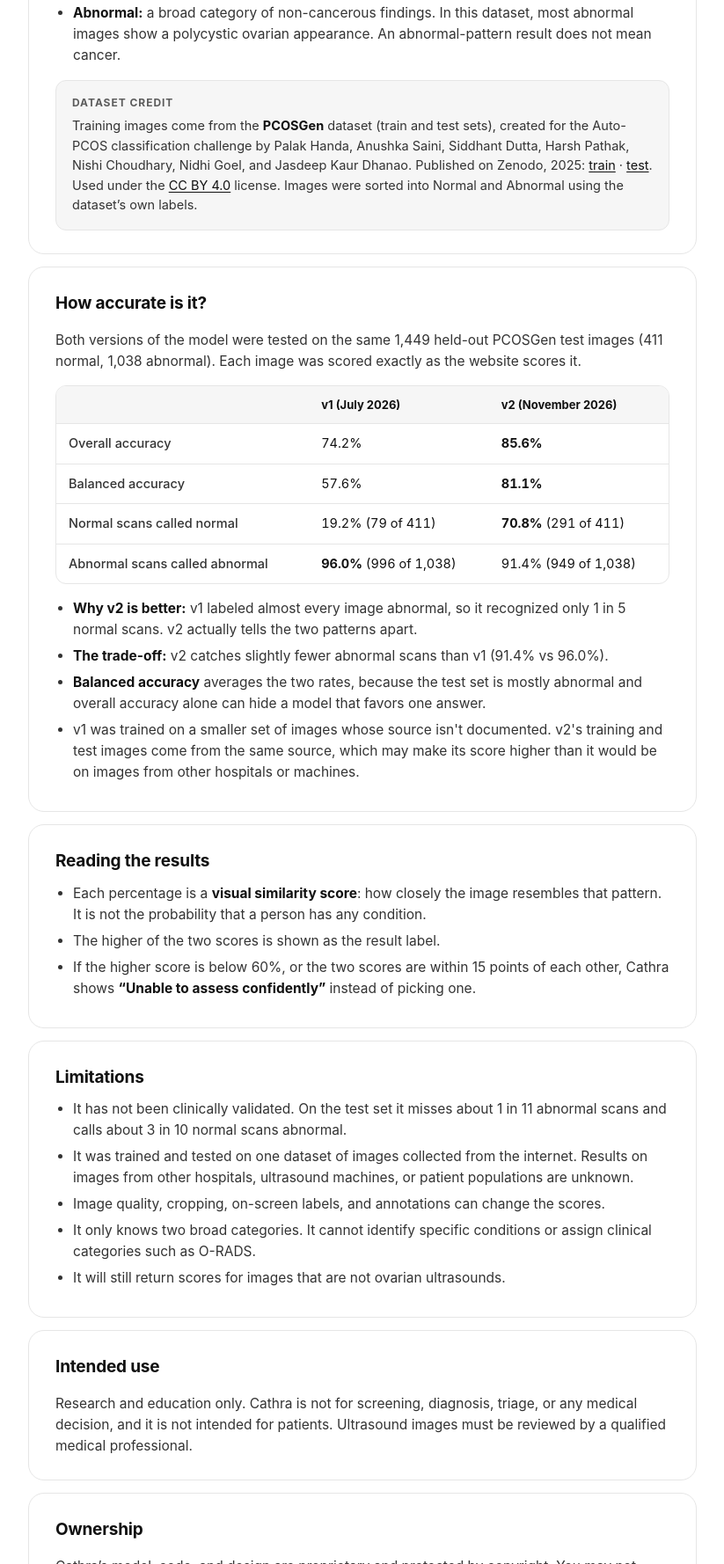
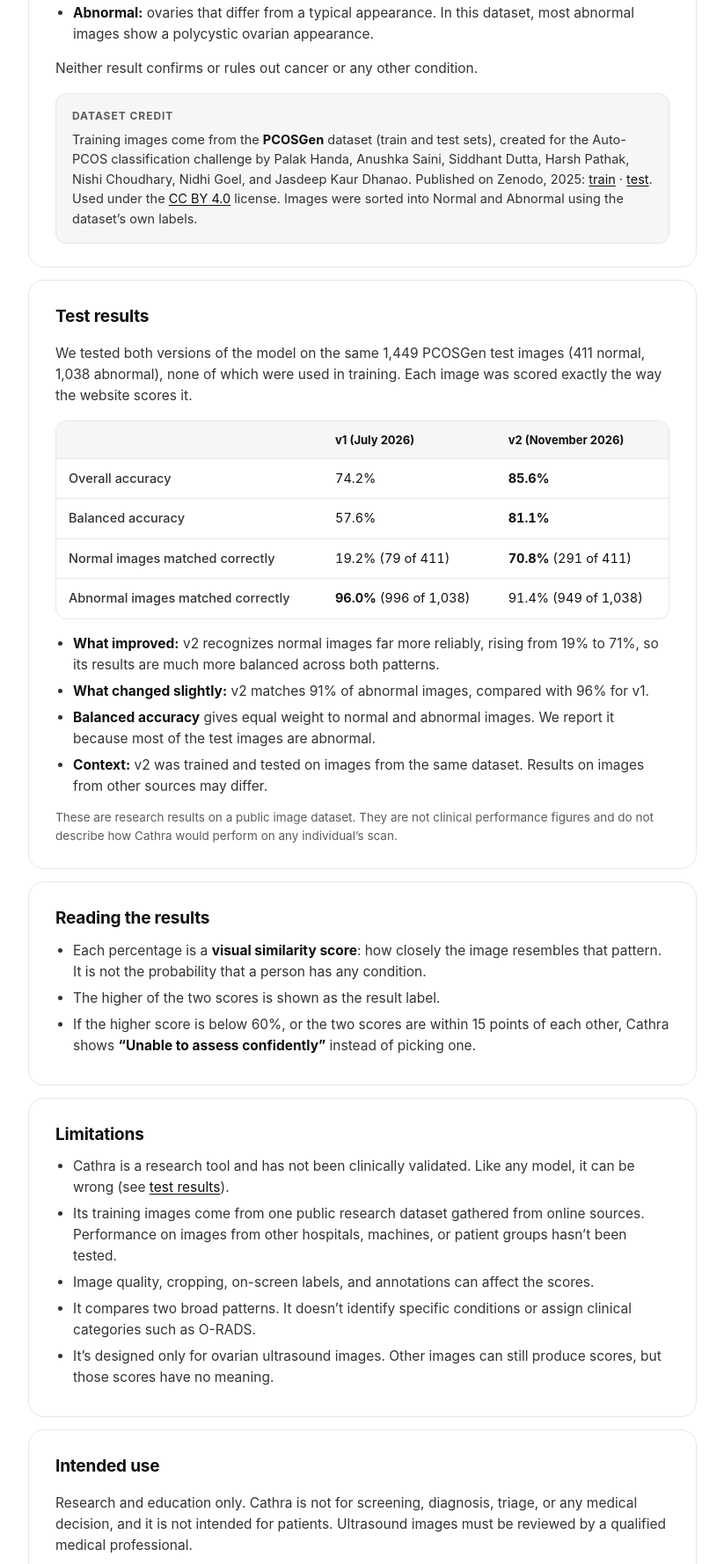
Before and after one commit to codebytaaron/ovaultra, a plain HTML site: page how-it-works.html in a window 1280 px wide. Shown: the part 656-2434 px from the top of the page at 88% size, without its empty margins (228-1051 px from the left). Drawn offline with Linux system fonts and the light colour scheme.

Commit message:
Update test results and wording

```diff
--- a/how-it-works.html
+++ b/how-it-works.html
@@ -136,11 +136,13 @@
       <ul>
         <li><strong>Normal:</strong> ovaries with a typical appearance.</li>
         <li>
-          <strong>Abnormal:</strong> a broad category of non-cancerous findings. In this dataset,
-          most abnormal images show a polycystic ovarian appearance. An abnormal-pattern result
-          does not mean cancer.
+          <strong>Abnormal:</strong> ovaries that differ from a typical appearance. In this
+          dataset, most abnormal images show a polycystic ovarian appearance.
         </li>
       </ul>
+      <p>
+        Neither result confirms or rules out cancer or any other condition.
+      </p>
       <div class="credit" id="dataset">
         <p class="credit-label">Dataset credit</p>
         <p>
@@ -158,10 +160,11 @@
       </section>
 
       <section class="block" id="results">
-      <h2>How accurate is it?</h2>
+      <h2>Test results</h2>
       <p>
-        Both versions of the model were tested on the same 1,449 held-out PCOSGen test images
-        (411 normal, 1,038 abnormal). Each image was scored exactly as the website scores it.
+        We tested both versions of the model on the same 1,449 PCOSGen test images (411 normal,
+        1,038 abnormal), none of which were used in training. Each image was scored exactly the
+        way the website scores it.
       </p>
       <div class="table-wrap">
         <table class="results-table">
@@ -171,30 +174,33 @@
           <tbody>
             <tr><th scope="row">Overall accuracy</th><td>74.2%</td><td><strong>85.6%</strong></td></tr>
             <tr><th scope="row">Balanced accuracy</th><td>57.6%</td><td><strong>81.1%</strong></td></tr>
-            <tr><th scope="row">Normal scans called normal</th><td>19.2% (79 of 411)</td><td><strong>70.8%</strong> (291 of 411)</td></tr>
-            <tr><th scope="row">Abnormal scans called abnormal</th><td><strong>96.0%</strong> (996 of 1,038)</td><td>91.4% (949 of 1,038)</td></tr>
+            <tr><th scope="row">Normal images matched correctly</th><td>19.2% (79 of 411)</td><td><strong>70.8%</strong> (291 of 411)</td></tr>
+            <tr><th scope="row">Abnormal images matched correctly</th><td><strong>96.0%</strong> (996 of 1,038)</td><td>91.4% (949 of 1,038)</td></tr>
           </tbody>
         </table>
       </div>
       <ul>
         <li>
-          <strong>Why v2 is better:</strong> v1 labeled almost every image abnormal, so it
-          recognized only 1 in 5 normal scans. v2 actually tells the two patterns apart.
+          <strong>What improved:</strong> v2 recognizes normal images far more reliably, rising
+          from 19% to 71%, so its results are much more balanced across both patterns.
         </li>
         <li>
-          <strong>The trade-off:</strong> v2 catches slightly fewer abnormal scans than v1 (91.4%
-          vs 96.0%).
+          <strong>What changed slightly:</strong> v2 matches 91% of abnormal images, compared with
+          96% for v1.
         </li>
         <li>
-          <strong>Balanced accuracy</strong> averages the two rates, because the test set is
-          mostly abnormal and overall accuracy alone can hide a model that favors one answer.
+          <strong>Balanced accuracy</strong> gives equal weight to normal and abnormal images.
+          We report it because most of the test images are abnormal.
         </li>
         <li>
-          v1 was trained on a smaller set of images whose source isn't documented. v2's training
-          and test images come from the same source, which may make its score higher than it would
-          be on images from other hospitals or machines.
+          <strong>Context:</strong> v2 was trained and tested on images from the same dataset.
+          Results on images from other sources may differ.
         </li>
       </ul>
+      <p class="small-note">
+        These are research results on a public image dataset. They are not clinical performance
+        figures and do not describe how Cathra would perform on any individual’s scan.
+      </p>
       </section>
 
       <section class="block">
@@ -216,19 +222,23 @@
       <h2>Limitations</h2>
       <ul>
         <li>
-          It has not been clinically validated. On the test set it misses about 1 in 11 abnormal
-          scans and calls about 3 in 10 normal scans abnormal.
+          Cathra is a research tool and has not been clinically validated. Like any model, it can
+          be wrong (see <a href="#results">test results</a>).
         </li>
         <li>
-          It was trained and tested on one dataset of images collected from the internet. Results
-          on images from other hospitals, ultrasound machines, or patient populations are unknown.
+          Its training images come from one public research dataset gathered from online sources.
+          Performance on images from other hospitals, machines, or patient groups hasn’t been
+          tested.
         </li>
-        <li>Image quality, cropping, on-screen labels, and annotations can change the scores.</li>
+        <li>Image quality, cropping, on-screen labels, and annotations can affect the scores.</li>
         <li>
-          It only knows two broad categories. It cannot identify specific conditions or assign
+          It compares two broad patterns. It doesn’t identify specific conditions or assign
           clinical categories such as O-RADS.
         </li>
-        <li>It will still return scores for images that are not ovarian ultrasounds.</li>
+        <li>
+          It’s designed only for ovarian ultrasound images. Other images can still produce
+          scores, but those scores have no meaning.
+        </li>
       </ul>
       </section>
 
```
Also changed, not shown: index.html (+2 -2 lines).
